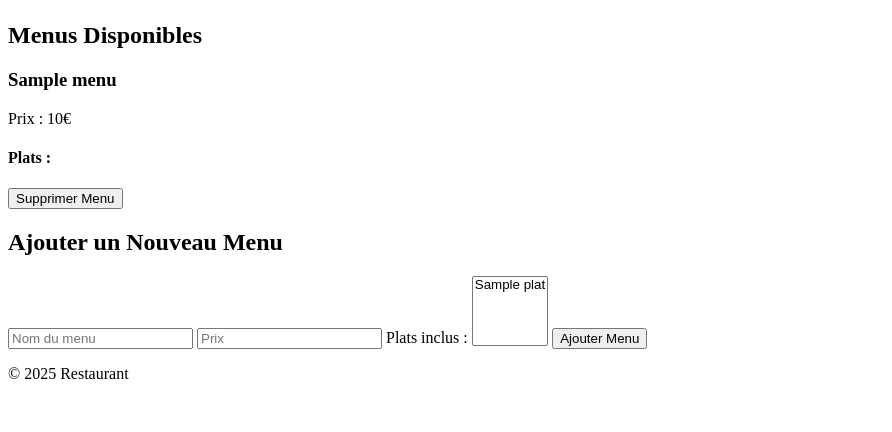
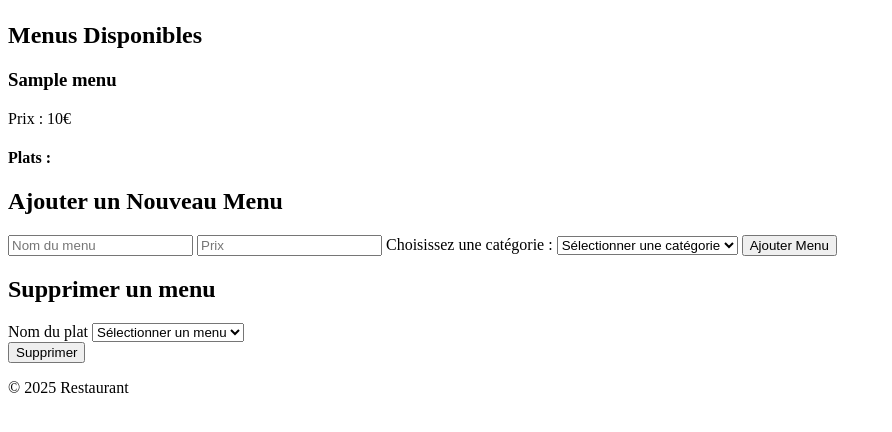
Before and after one commit to antonin-tacchi/projet-site-restauration, a PHP site: page /menu.php in a window 1280 px wide. Shown: the part 58-490 px from the top of the page, without its empty margins (0-892 px from the left). Run offline with PHP 8.4, Linux system fonts and the light colour scheme; tables that the repository leaves empty or names only in its code hold one stand-in row (values such as "Sample post").

Commit message:
modification du dernier fichier et ajoue du second on peut ajouter et supprimer un menu en plus de les afficher et on peut afficher les plats)

```diff
--- a/menu.php
+++ b/menu.php
@@ -30,18 +30,37 @@ if ($_SERVER['REQUEST_METHOD'] === 'POST' && isset($_POST['ajouter_menu'])) {
     exit(); // S'assurer que le script s'arrête après la redirection
 }
 
-// Supprimer un menu
-if (isset($_GET['delete_menu'])) {
-    $menu_id = $_GET['delete_menu'];
+// Récupérer toutes les catégories
+$query_categories = $conn->query("SELECT * FROM categorie");
+$categories = $query_categories->fetchAll(PDO::FETCH_ASSOC);
 
-    // Supprimer le menu de la table 'menu'
-    $stmt = $conn->prepare("DELETE FROM menu WHERE id = ?");
-    $stmt->execute([$menu_id]);
+// Récupérer les plats d'une catégorie spécifique
+if (isset($_POST['categorie_menu'])) {
+    $categorie_id = $_POST['categorie_menu'];
+    $query_plats = $conn->prepare("
+        SELECT plat.id, plat.nom_plat
+        FROM plat
+        JOIN categorie_plat ON plat.id = categorie_plat.id_plat
+        WHERE categorie_plat.id_categorie = ?");
+    $query_plats->execute([$categorie_id]);
+    $plats_disponibles = $query_plats->fetchAll(PDO::FETCH_ASSOC);
+} else {
+    $plats_disponibles = [];
+}
+// suppresion de menu
+if (isset($_POST['supprimé'])) {
+    if (isset($_POST['nom_menu']) and !empty($_POST['nom_menu'])) {
+        $nom_menu = htmlspecialchars($_POST['nom_menu']);
+        $recupmenu = $conn->prepare('SELECT * FROM menu WHERE nom_menu = ?');
+        $recupmenu->execute(array($nom_menu));
 
-    // Rediriger après la suppression pour éviter un rechargement de la page avec une nouvelle requête GET
-    header("Location: " . $_SERVER['PHP_SELF']); // Redirection vers la même page
-    exit();
+        if ($recupmenu->rowCount() > 0) {
+            $deletemenu = $conn->prepare('DELETE FROM menu WHERE nom_menu = ?');
+            $deletemenu->execute(array($nom_menu));
+        }
+    }
 }
+
 ?>
 
 <!DOCTYPE html>
@@ -73,23 +92,12 @@ if (isset($_GET['delete_menu'])) {
                 <ul>
                     <?php foreach ($plats[$menu['id']] as $plat): ?>
                         <li>
-                            <!-- Affichage du titre du plat au-dessus de l'image -->
                             <p><strong><?php echo htmlspecialchars($plat['nom_plat']); ?></strong></p>
-
-                            <!-- Affichage de l'image sous le titre -->
-                            <img src="images/<?php echo htmlspecialchars($plat['image_plat']); ?>" alt="<?php echo htmlspecialchars($plat['nom_plat']); ?>" width="200">
-
-                            <!-- Description sous l'image -->
+                            <img src="<?php echo htmlspecialchars($plat['image_plat']); ?>" alt="<?php echo htmlspecialchars($plat['nom_plat']); ?>" width="200">
                             <p><em>Description : <?php echo htmlspecialchars($plat['description_plat']); ?></em></p>
                         </li>
                     <?php endforeach; ?>
                 </ul>
-
-                <!-- Bouton de suppression du menu -->
-                <a href="?delete_menu=<?php echo $menu['id']; ?>" onclick="return confirm('Êtes-vous sûr de vouloir supprimer ce menu ?');">
-                    <button>Supprimer Menu</button>
-                </a>
-            </div>
         <?php endforeach; ?>
     </section>
 
@@ -100,21 +108,45 @@ if (isset($_GET['delete_menu'])) {
             <input type="text" name="nom_menu" placeholder="Nom du menu" required>
             <input type="number" step="0.01" name="prix_menu" placeholder="Prix" required>
 
-            <label for="plats_menu">Plats inclus :</label>
-            <select name="plats_menu[]" multiple required>
+            <label for="categorie_menu">Choisissez une catégorie :</label>
+            <select name="categorie_menu" onchange="this.form.submit()" required>
+                <option value="">Sélectionner une catégorie</option>
+                <?php foreach ($categories as $categorie): ?>
+                    <option value="<?php echo $categorie['id']; ?>" <?php if (isset($_POST['categorie_menu']) && $_POST['categorie_menu'] == $categorie['id']) echo 'selected'; ?>>
+                        <?php echo htmlspecialchars($categorie['nom_categorie']); ?>
+                    </option>
+                <?php endforeach; ?>
+            </select>
+
+            <?php if (!empty($plats_disponibles)): ?>
+                <label for="plats_menu">Plats disponibles :</label>
+                <select name="plats_menu[]" multiple required>
+                    <?php foreach ($plats_disponibles as $plat): ?>
+                        <option value="<?php echo $plat['id']; ?>"><?php echo htmlspecialchars($plat['nom_plat']); ?></option>
+                    <?php endforeach; ?>
+                </select>
+            <?php endif; ?>
+
+            <button type="submit" name="ajouter_menu">Ajouter Menu</button>
+        </form>
+        <form action="" method="post" class="form-menu-delete">
+            <h2>Supprimer un menu</h2>
+            <label for="nom_menu">Nom du plat</label>
+            <select name="nom_menu" class="select-champ">
+            <option value="">Sélectionner un menu</option>
                 <?php
-                // Afficher tous les plats disponibles
-                $query_plats_disponibles = $conn->query("SELECT * FROM plat");
-                while ($plat = $query_plats_disponibles->fetch(PDO::FETCH_ASSOC)) {
-                    echo "<option value='{$plat['id']}'>{$plat['nom_plat']}</option>";
+                $categories = $conn->query('SELECT nom_menu FROM menu');
+                while ($categorie = $categories->fetch()) {
+                    echo '<option value="' . htmlspecialchars($categorie['nom_menu']) . '">' . htmlspecialchars($categorie['nom_menu']) . '</option>';
                 }
                 ?>
             </select>
-
-            <button type="submit" name="ajouter_menu">Ajouter Menu</button>
+            <br>
+            <button type="submit" name="supprimé" class="suppr">Supprimer</button>
         </form>
     </section>
 </main>
+
 
 <!-- Footer -->
 <footer>
```
Also changed, not shown: plat.php (added, +64 -0 lines), images/comcombre.jpeg (added), images/fruits de mer.jpg (added), images/pizza banane.webp (added).
